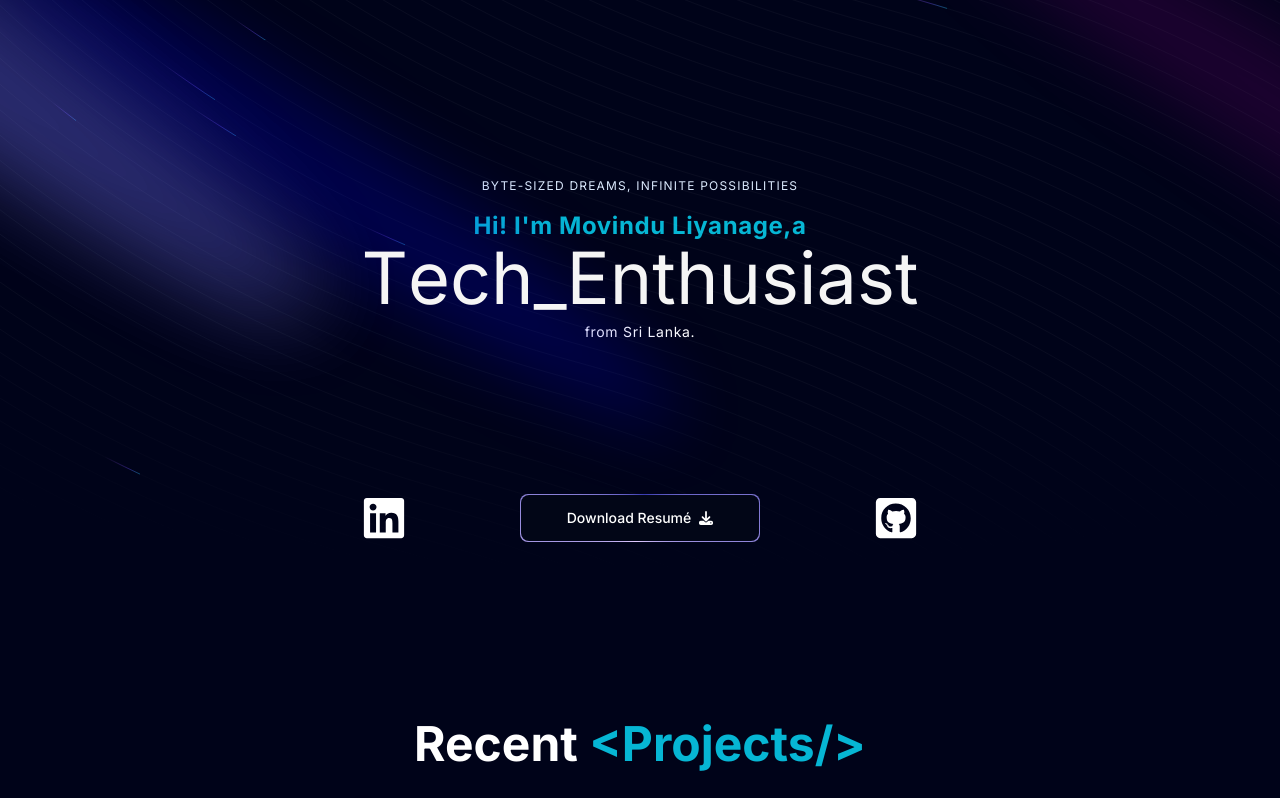
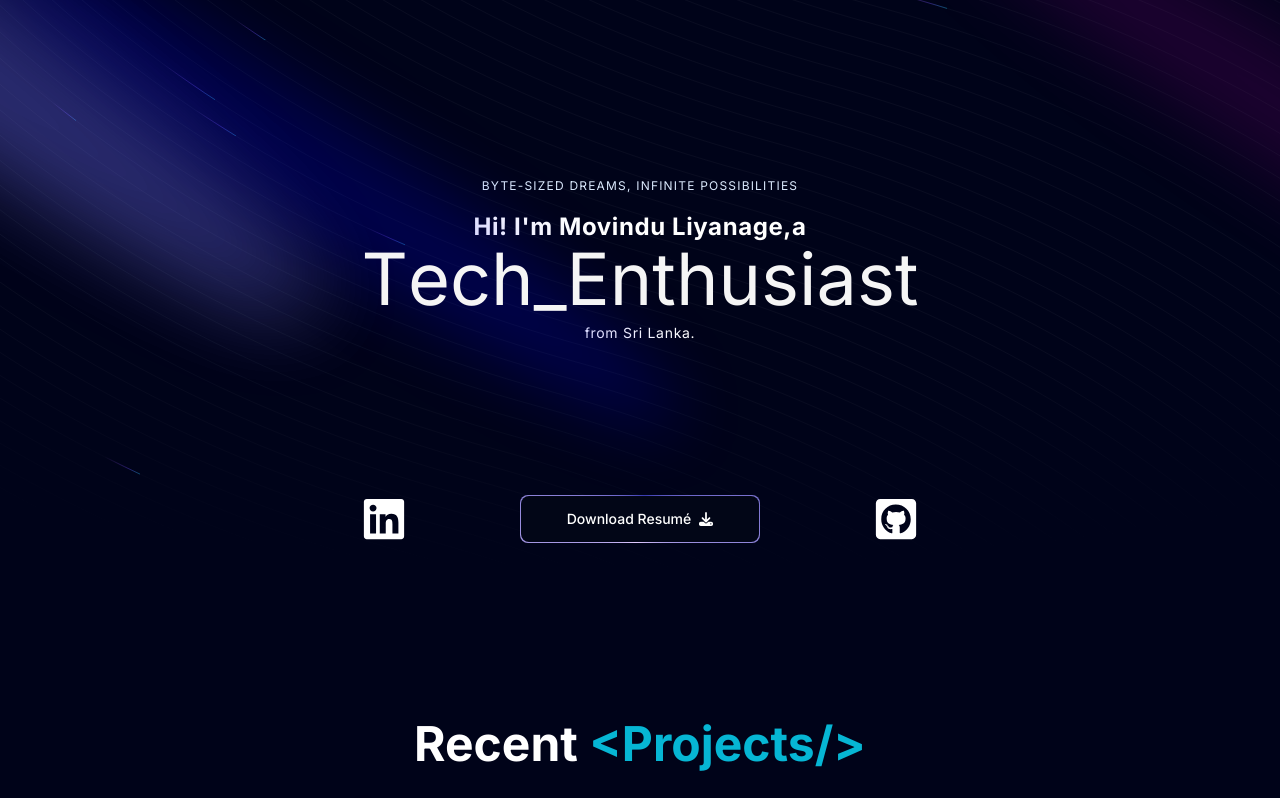
Before and after one commit to Movin21/Movin.dev-Version-1.0, a Next.js app: page / in a window 1280 px wide. Shown: the top 798 px of the page. Built offline with nearby package versions, Linux system fonts and the light colour scheme.

Commit message:
Update text-generate-effect.tsx

```diff
--- a/components/ui/text-generate-effect.tsx
+++ b/components/ui/text-generate-effect.tsx
@@ -23,7 +23,7 @@ export const TextGenerateEffect = ({
         delay: stagger(0.2),
       }
     );
-  }, [animate]);
+  }, [scope.current]);
 
   const renderWords = () => {
     return (
@@ -32,7 +32,7 @@ export const TextGenerateEffect = ({
           return (
             <motion.span
               key={word + idx}
-              className="dark:text-cyan-500 text-black opacity-0"
+              className="dark:text-white text-black opacity-0"
             >
               {word}{" "}
             </motion.span>
@@ -45,7 +45,7 @@ export const TextGenerateEffect = ({
   return (
     <div className={cn("font-bold", className)}>
       <div className="mt-4">
-        <div className=" dark:text-white text-black lg:text-2xl sm:text-xl leading-snug tracking-wide">
+        <div className=" dark:text-white text-black text-2xl leading-snug tracking-wide">
           {renderWords()}
         </div>
       </div>
```
